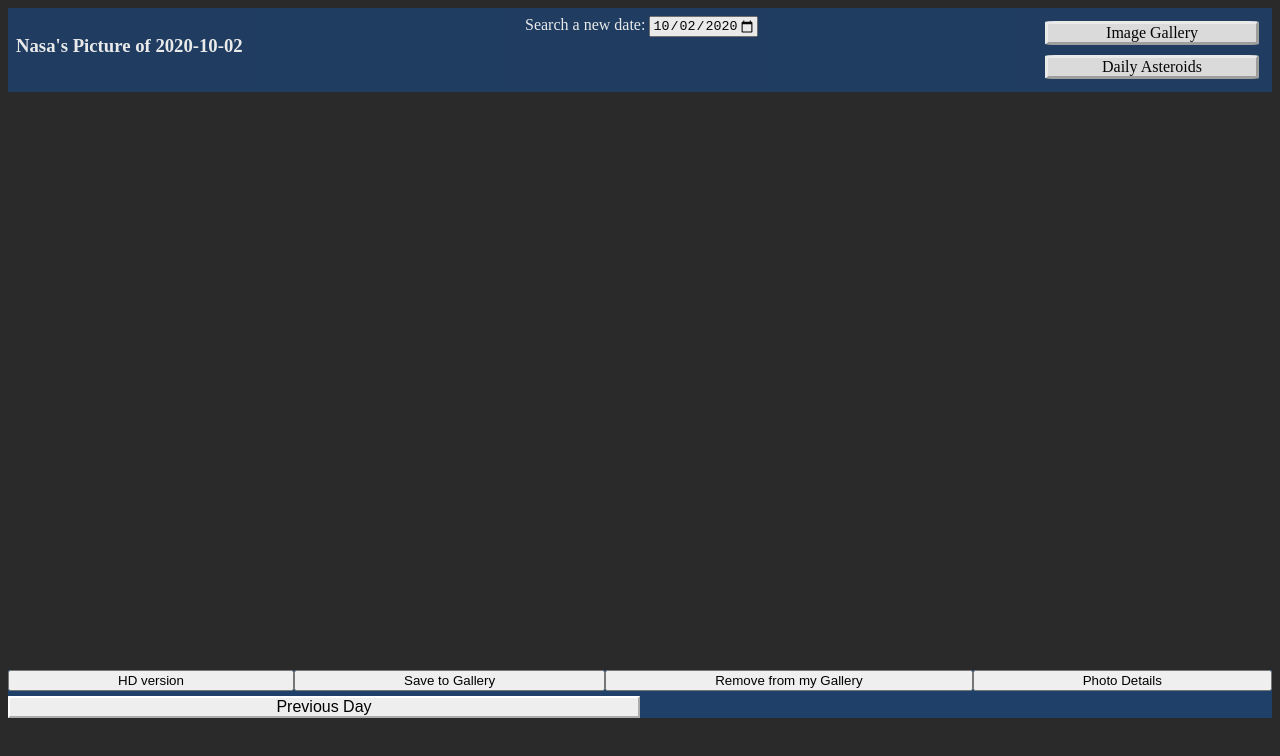
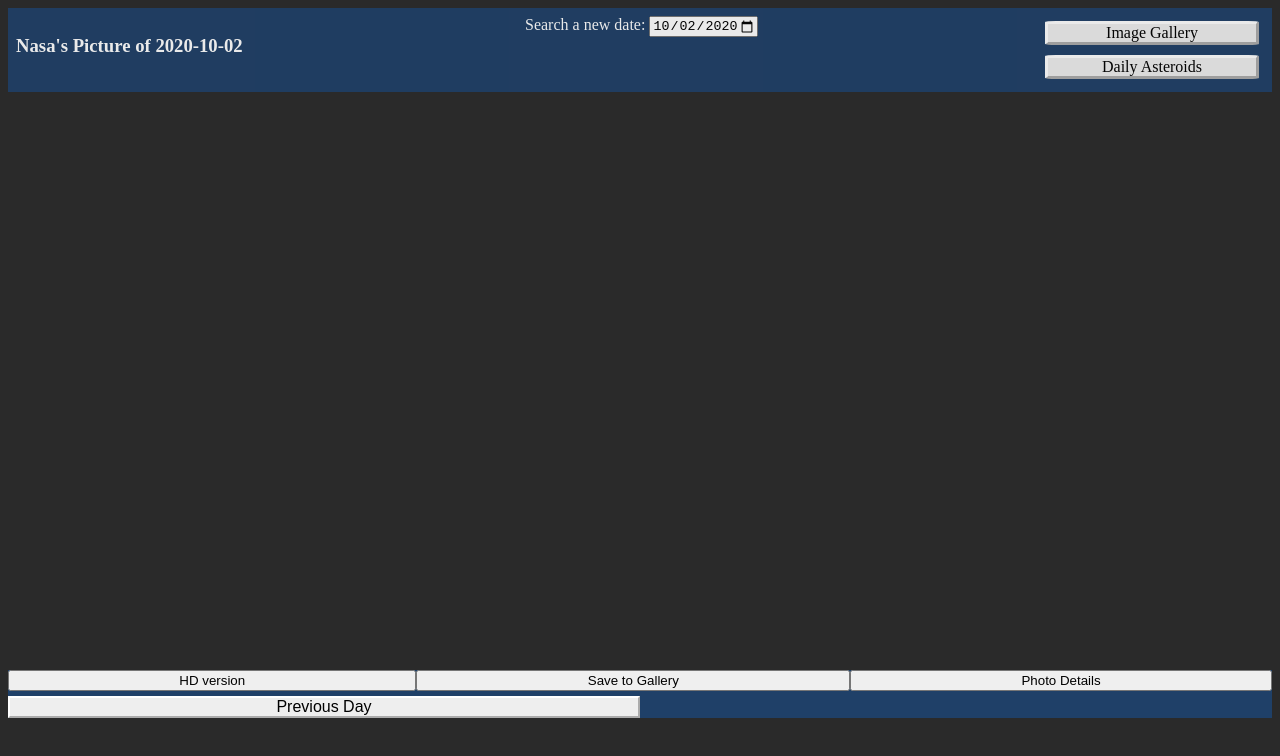
Before and after one commit to Pudderz/SpaceWebsite, a plain HTML site: page index.html in a window 1280 px wide. Both pictures are taken after a click on the button "Remove from my Gallery". Drawn offline with Linux system fonts and the light colour scheme; no server answers.

Commit message:
Added checkstore function
This checks if the current image in the object store of indexedDB and displays the correct button to display or remove the image from indexedDB.

Also changed background color of the photho details text information as it was overfilling its block areas causing it to not have a background colour

```diff
--- a/nasaPicturePage/indexStyles.css
+++ b/nasaPicturePage/indexStyles.css
@@ -95,6 +95,7 @@ form{
     position: relative;
     max-height:70vh;
     margin:0px;
+    background-color: #1f4068;
 }
 
 @media screen and (max-width: 250px) {
--- a/nasaPicturePage/sandbox.js
+++ b/nasaPicturePage/sandbox.js
@@ -18,7 +18,7 @@ let deleteImage = document.querySelector('#deleteImage');
 let image = document.querySelector('#image');
 let previousDay = document.querySelector('#previousDay');
 let nextDay = document.querySelector('#nextDay');
-
+let saved = document.querySelector('#saveImage');
 
 //Get current day to set date.max and start fetching current date image
 let nasaPhotoDate = (() =>{
@@ -41,8 +41,8 @@ let fetchRequest = async (date, hdBool)=>{
     let response = await fetch(url, {
     });
     let parsed = await response.json();
-        details.textContent = parsed.explanation;
-        console.log(parsed);
+    details.textContent = parsed.explanation;
+
     imageTitle = parsed.title;
     imageUrl = parsed.url;
     imageDetails = parsed.explanation;
@@ -69,6 +69,7 @@ let fetchRequest = async (date, hdBool)=>{
         imageHdUrl = parsed.url;
         type ="video"
     }
+    checkStore(type);
 
 }
 
@@ -116,7 +117,6 @@ function changeNasaLink(date){
     let year = linkDate.getFullYear();
     year = year.toString().match(regex);
     console.log('the year is '+year)
-    //https://apod.nasa.gov/apod/ap200912.html
     nasaLink.href = `https://apod.nasa.gov/apod/ap${year}${month}${day}.html`;
 }
 
@@ -163,9 +163,28 @@ displayDetails.addEventListener('click', e =>{
     }
 })
 
+const checkStore = (type) =>{
+    let objectStore = (type == "image")? "imageSaved": "videoSaved";
+    const transaction = db.transaction(`${objectStore}`,'readwrite');
+    const items = transaction.objectStore(`${objectStore}`);
+    let request = items.get(imageTitle);
+    request.onsuccess =()=>{
+        if(request.result === undefined){
+            saved.style.display="block";
+            deleteImage.style.display="none";
+        }else{
+            saved.style.display ="none";
+            deleteImage.style.display="block";
+        }
+    }
+    request.onerror =()=>{
+        saved.style.display="block";
+        deleteImage.style.display="none";
+    }
+}
 
 
-let store = () => {
+const store = () => {
     console.log(`Storing item ${image.alt}`);
     let objectStore = (type =="image")? "imageSaved": "videoSaved";
     if(!(image.alt =='placeholder image') || type =="video"){
@@ -189,6 +208,7 @@ let store = () => {
     }else{
         console.log('No image');
     }
+    checkStore(type);
 
 }
 
@@ -198,14 +218,18 @@ deleteImage.addEventListener('click', (e) => {
     let transaction = db.transaction(objectStore, 'readwrite');
     let items = transaction.objectStore(objectStore);
     let request = items.delete(imageTitle);
-    request.onsuccess = () => console.log(`${type} removed from your collection`);
+    request.onsuccess = () => {
+        console.log(`${type} removed from your collection`);
+        checkStore(type)
+    }
     request.onerror = () => console.log(`${type} could not be removed from the store ${request.error}`);
+
 })
 
 fetchRequest(nasaPhotoDate, true);
 
 function finishedIndexedDB(){
-    let saved = document.querySelector('#saveImage');
+
     saved.addEventListener('click', () => {
         store();
     });
```
